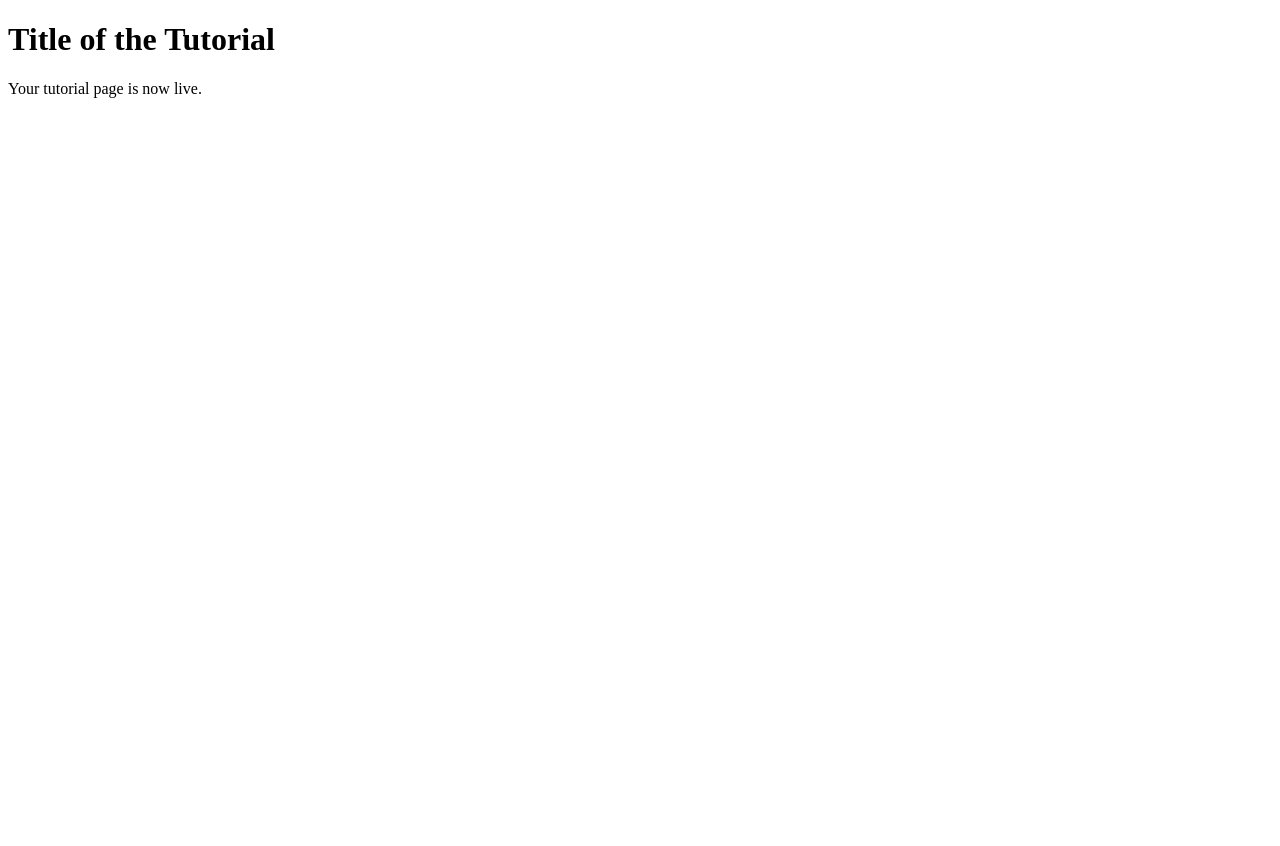
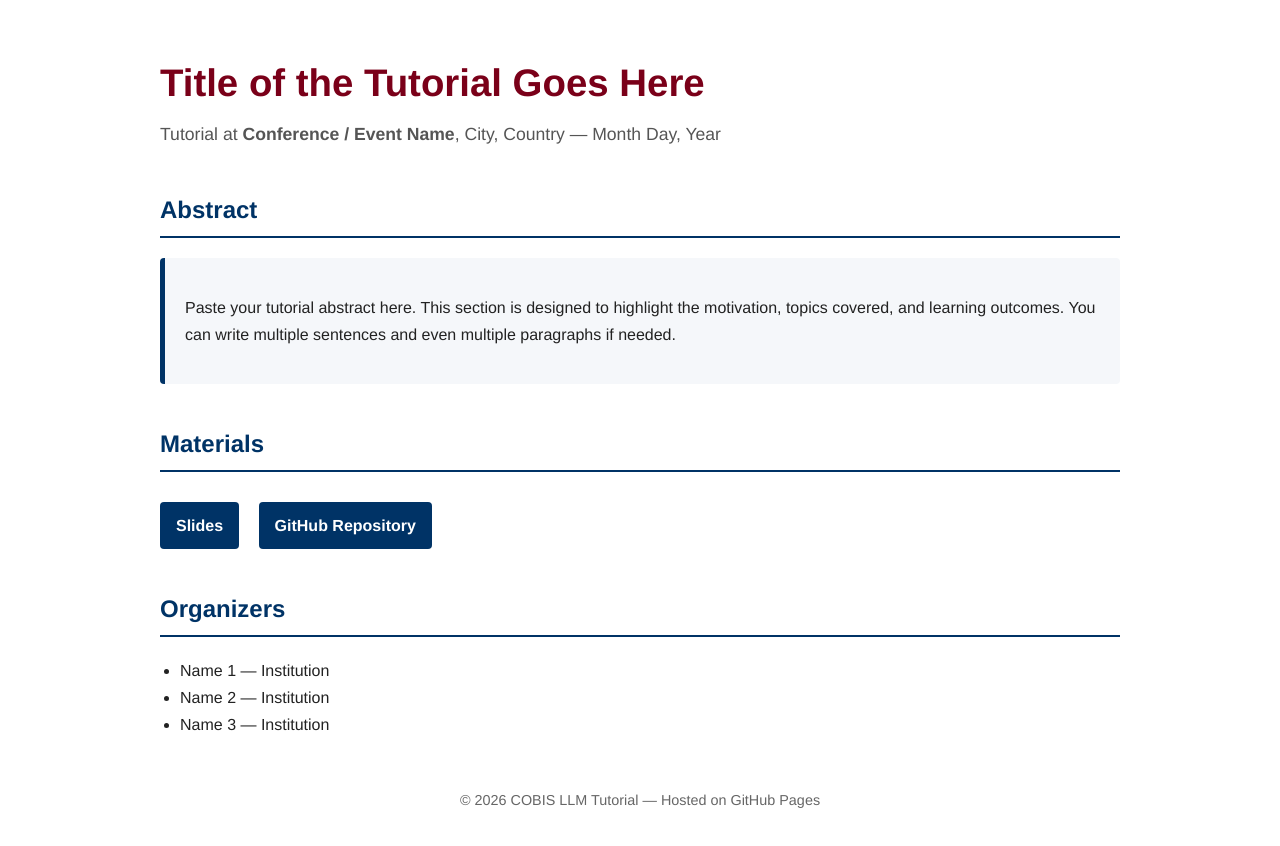
Before and after one commit to CPJKU/cobisllm, a plain HTML site: page index.html in a window 1280 px wide. Before the commit the page ends 800 px from the top, so only its background shows below. Drawn offline with Linux system fonts and the light colour scheme.

Commit message:
test commit

```diff
--- a/index.html
+++ b/index.html
@@ -4,9 +4,114 @@
   <meta charset="UTF-8">
   <meta name="viewport" content="width=device-width, initial-scale=1">
   <title>Tutorial Title</title>
+
+  <style>
+    body {
+      font-family: "Helvetica Neue", Arial, sans-serif;
+      max-width: 960px;
+      margin: 50px auto;
+      padding: 0 20px;
+      line-height: 1.7;
+      color: #222;
+      background-color: #ffffff;
+    }
+
+    h1 {
+      color: #7a0019; /* Title color */
+      font-size: 2.4em;
+      margin-bottom: 5px;
+    }
+
+    .venue {
+      font-size: 1.1em;
+      color: #555;
+      margin-bottom: 30px;
+    }
+
+    h2 {
+      color: #003366;
+      border-bottom: 2px solid #003366;
+      padding-bottom: 5px;
+      margin-top: 40px;
+    }
+
+    .abstract-box {
+      background: #f5f7fa;
+      border-left: 5px solid #003366;
+      padding: 20px;
+      margin-top: 15px;
+      border-radius: 4px;
+    }
+
+    .links a {
+      display: inline-block;
+      margin-right: 15px;
+      margin-top: 10px;
+      padding: 10px 16px;
+      background: #003366;
+      color: white;
+      text-decoration: none;
+      border-radius: 4px;
+      font-weight: bold;
+    }
+
+    .links a:hover {
+      background: #0055aa;
+    }
+
+    ul {
+      padding-left: 20px;
+    }
+
+    footer {
+      margin-top: 50px;
+      font-size: 0.9em;
+      color: #666;
+      text-align: center;
+    }
+  </style>
 </head>
+
 <body>
-  <h1>Title of the Tutorial</h1>
-  <p>Your tutorial page is now live.</p>
+
+  <!-- ===== TITLE ===== -->
+  <h1>Title of the Tutorial Goes Here</h1>
+
+  <!-- ===== VENUE / EVENT INFO ===== -->
+  <div class="venue">
+    Tutorial at <strong>Conference / Event Name</strong>,
+    City, Country — Month Day, Year
+  </div>
+
+  <!-- ===== ABSTRACT ===== -->
+  <h2>Abstract</h2>
+  <div class="abstract-box">
+    <p>
+      Paste your tutorial abstract here. This section is designed
+      to highlight the motivation, topics covered, and learning outcomes.
+      You can write multiple sentences and even multiple paragraphs if needed.
+    </p>
+  </div>
+
+  <!-- ===== MATERIALS ===== -->
+  <h2>Materials</h2>
+  <div class="links">
+    <a href="https://your-slides-link-here.com" target="_blank">Slides</a>
+    <a href="https://github.com/CPJKU/cobisllm" target="_blank">GitHub Repository</a>
+  </div>
+
+  <!-- ===== ORGANIZERS ===== -->
+  <h2>Organizers</h2>
+  <ul>
+    <li>Name 1 — Institution</li>
+    <li>Name 2 — Institution</li>
+    <li>Name 3 — Institution</li>
+  </ul>
+
+  <!-- ===== FOOTER ===== -->
+  <footer>
+    © 2026 COBIS LLM Tutorial — Hosted on GitHub Pages
+  </footer>
+
 </body>
 </html>
```
